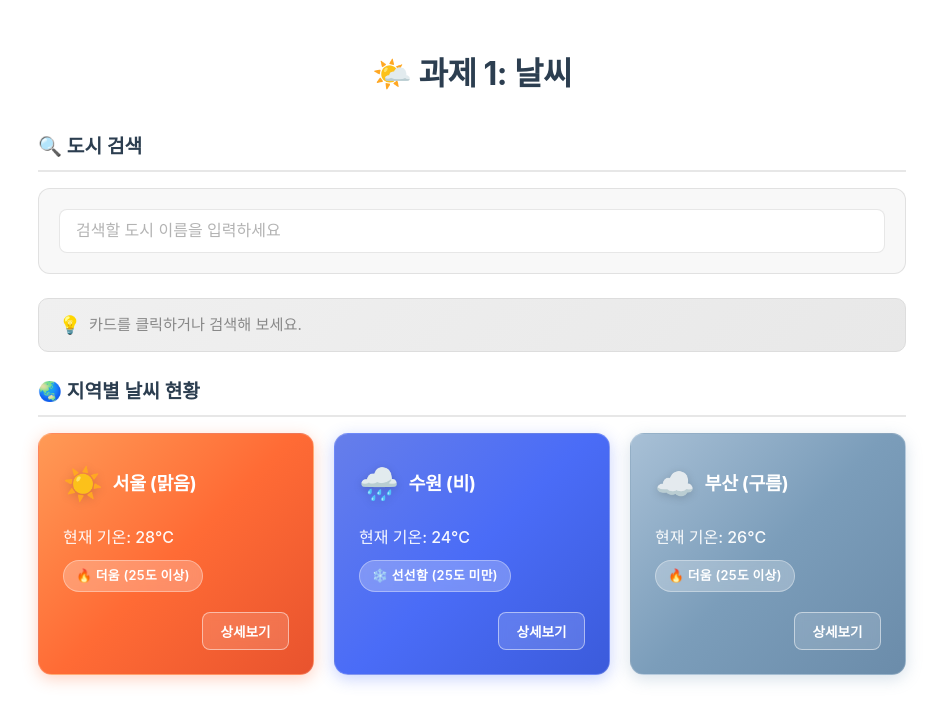
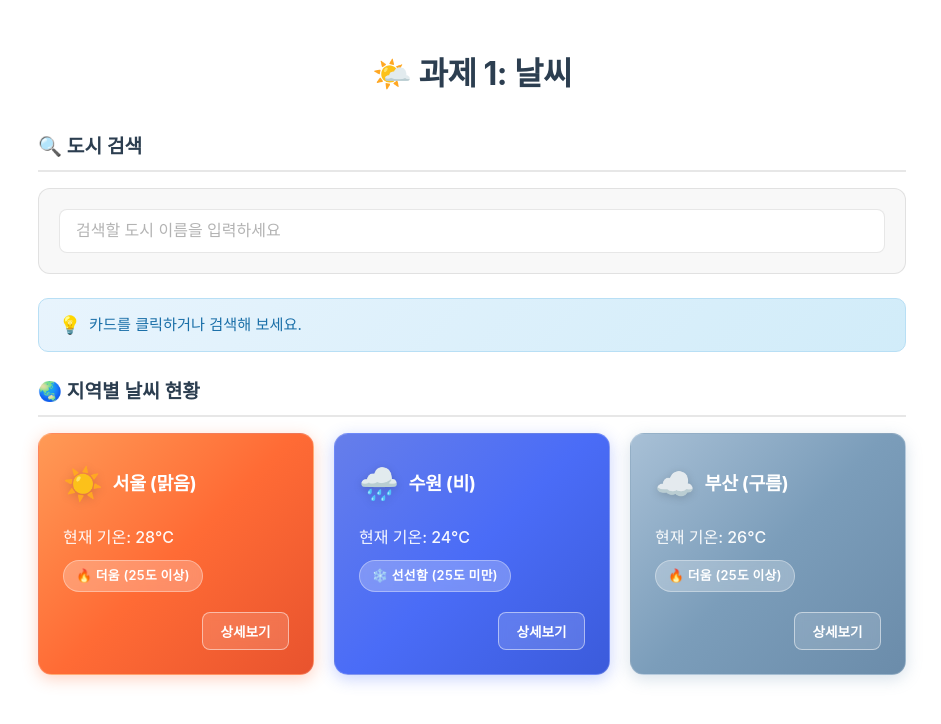
Before and after one commit to whtndus/Skala_Vue_Assignment, a Vue app: page / in a window 1280 px wide. Shown: the top 724 px of the page, without its empty margins (168-1109 px from the left). Built offline with nearby package versions, Linux system fonts and the light colour scheme.

Commit message:
feat: 실습(컴포지션)

```diff
--- a/src/components/WeatherApp.vue
+++ b/src/components/WeatherApp.vue
@@ -18,19 +18,20 @@
 // 3. 양방향 바인딩 및 한글 처리 (:value + @input)
 // ──────────────────────────────────────────────
 // v-model은 한글 IME 조합 중 글자가 한 박자 늦게 반영되는 이슈가 있어,:value와 @input 이벤트를 직접 바인딩하여 실시간 동기화를 보장한다.
-const searchText = ref('')
+const searchQuery = ref('')
+const selectedCityInfo = ref('카드를 클릭하거나 검색해 보세요.')
 
 // @input 핸들러: 이벤트 객체에서 최신 입력값을 꺼내 ref에 즉시 반영
 const onInput = (event) => {
-  searchText.value = event.target.value
+  searchQuery.value = event.target.value
 }
 
 // ──────────────────────────────────────────────
 // 2. computed — 검색어 기반 실시간 필터링
 // ──────────────────────────────────────────────
-// searchText가 변할 때마다 자동으로 재계산되어 일치하는 도시만 걸러낸 새 배열을 반환
-const filteredList = computed(() => {
-  const query = searchText.value.trim()
+// searchQuery가 변할 때마다 자동으로 재계산되어 일치하는 도시만 걸러낸 새 배열을 반환
+const filteredWeatherList = computed(() => {
+  const query = searchQuery.value.trim()
   if (!query) return weatherList.value
   return weatherList.value.filter((city) => city.name.includes(query))
 })
@@ -40,7 +41,7 @@
 // ──────────────────────────────────────────────
 // 추가 기능: 검색어에 매칭되는 도시명을 찾아 UI에 표시
 const matchedCity = computed(() => {
-  const query = searchText.value.trim()
+  const query = searchQuery.value.trim()
   if (!query) return ''
   const found = weatherList.value.find((city) => city.name.includes(query))
   return found ? found.name : ''
@@ -50,10 +51,8 @@
 // 3. 이벤트 핸들링 — 카드 클릭 시 도시 선택
 // ──────────────────────────────────────────────
 // 함수를 분리하여 재사용성과 가독성을 높였다.
-const selectedCity = ref('')
-
 const selectCity = (cityName) => {
-  selectedCity.value = cityName
+  selectedCityInfo.value = `${cityName}이 선택되었습니다.`
 }
 
 // ──────────────────────────────────────────────
@@ -67,19 +66,17 @@
 // ──────────────────────────────────────────────
 // 5. watch — 선택 도시 변경 감시
 // ──────────────────────────────────────────────
-// selectedCity 값이 바뀔 때마다 콘솔에 로그를 남겨 디버깅에 활용한다.
-watch(selectedCity, (newCity, oldCity) => {
-  console.log(`📌 [watch] 선택 도시 변경: "${oldCity || '없음'}" → "${newCity}"`)
+// selectedCityInfo의 문구 변화를 감시하여 후속 로그를 처리한다.
+watch(selectedCityInfo, (newInfo) => {
+  console.log(`[watch 감지] 상태 바 문구가 업데이트되었습니다 -> "${newInfo}"`)
 })
 
 // ──────────────────────────────────────────────
 // 6. watchEffect — 검색어 자동 추적
 // ──────────────────────────────────────────────
-// 의존성을 명시하지 않아도 내부에서 참조하는 반응형 데이터를 자동 감지하여 searchText가 변할 때마다 실행
+// 의존성을 명시하지 않아도 내부에서 참조하는 반응형 데이터를 자동 감지하여 searchQuery가 변할 때마다 실행
 watchEffect(() => {
-  if (searchText.value) {
-    console.log(`🔎 [watchEffect] 검색어 "${searchText.value}" → ${filteredList.value.length}건 매칭`)
-  }
+  console.log(`[watchEffect 자동 호출] 현재 검색어 '${searchQuery.value}'에 매칭되는 API 데이터를 필터링합니다.`)
 })
 
 // ──────────────────────────────────────────────
@@ -117,12 +114,12 @@
         <input
           type="text"
           placeholder="검색할 도시 이름을 입력하세요"
-          :value="searchText"
+          :value="searchQuery"
           @input="onInput"
           class="search-input"
         />
         <!-- [추가] 교안에는 검색어만 표시하지만, 여기서는 매칭 도시까지 안내 -->
-        <p class="search-result" v-if="searchText.trim()">
+        <p class="search-result" v-if="searchQuery.trim()">
           검색 중인 도시:
           <strong v-if="matchedCity">{{ matchedCity }}</strong>
           <span v-else class="no-result">일치하는 도시가 없습니다.</span>
@@ -131,14 +128,10 @@
     </section>
 
     <!-- 선택 상태바 — 카드 클릭 결과 표시
-        v-if/v-else로 초기 안내 메시지를 분리 표시 -->
-    <div class="status-bar" v-if="selectedCity">
-      <span class="status-icon">📍</span>
-      <span>{{ selectedCity }}이 선택되었습니다.</span>
-    </div>
-    <div class="status-bar status-bar-empty" v-else>
-      <span class="status-icon">💡</span>
-      <span>카드를 클릭하거나 검색해 보세요.</span>
+        selectedCityInfo에 저장된 전체 문구를 그대로 표시 -->
+    <div class="status-bar">
+      <span class="status-icon">{{ selectedCityInfo === '카드를 클릭하거나 검색해 보세요.' ? '💡' : '📍' }}</span>
+      <span>{{ selectedCityInfo }}</span>
     </div>
 
     <!-- 지역별 날씨 현황 — v-for 배열 렌더링
@@ -147,11 +140,11 @@
     <section class="weather-section">
       <h2>🌏 지역별 날씨 현황</h2>
       <div class="weather-grid">
-        <!-- v-for: filteredList를 순회, :key에 weather.id 바인딩 -->
+        <!-- v-for: filteredWeatherList를 순회, :key에 weather.id 바인딩 -->
         <!-- @click: 카드 클릭 시 selectCity 함수 호출 → 상태바 업데이트 -->
         <!-- :class: 날씨 상태에 따라 동적으로 그라데이션 클래스 적용 -->
         <div
-          v-for="weather in filteredList"
+          v-for="weather in filteredWeatherList"
           :key="weather.id"
           class="weather-card"
           :class="getCardGradient(weather.status)"
@@ -191,8 +184,8 @@
       </div>
 
       <!-- 검색 결과가 0건일 때 안내 메시지 -->
-      <div class="no-data" v-if="filteredList.length === 0">
-        <p>😢 검색 결과가 없습니다.</p>
+      <div class="no-data" v-if="filteredWeatherList.length === 0">
+        <p>😢 검색 결과와 일치하는 도시가 없습니다.</p>
       </div>
     </section>
   </div>
```
